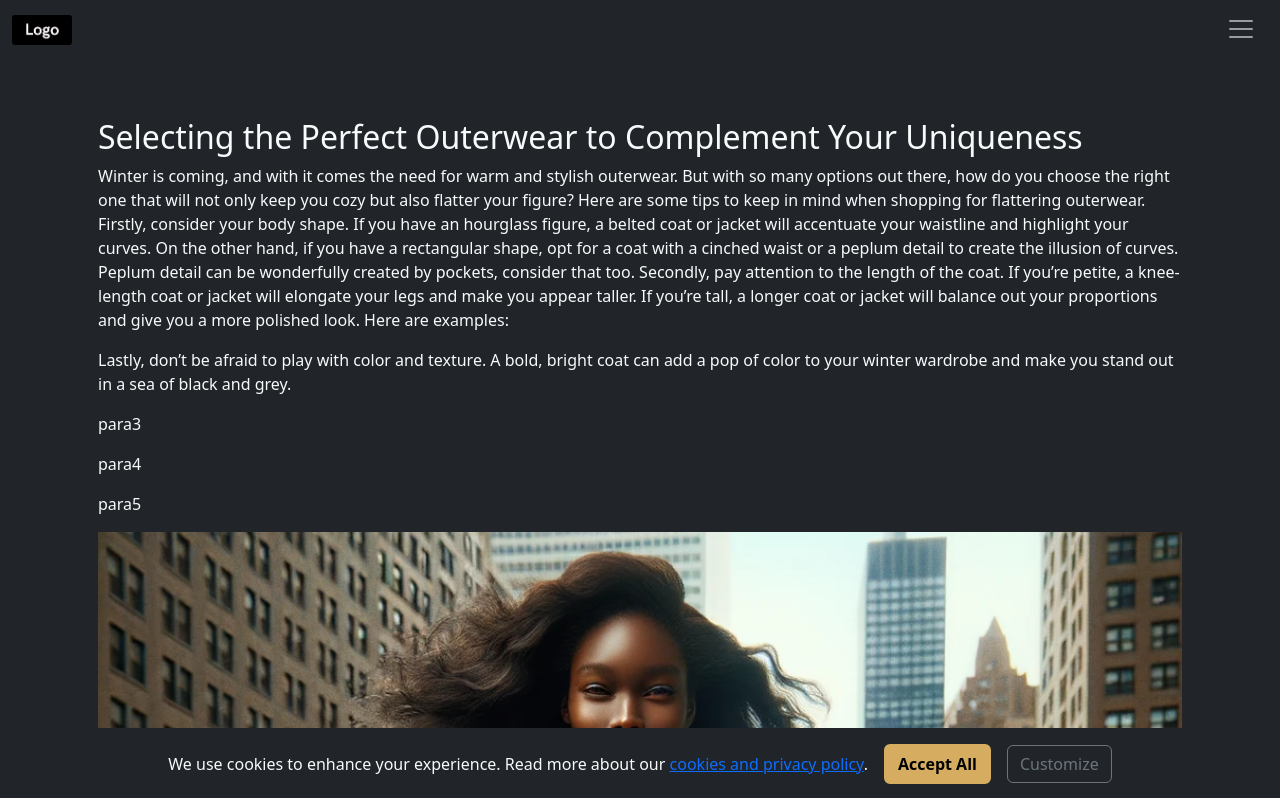
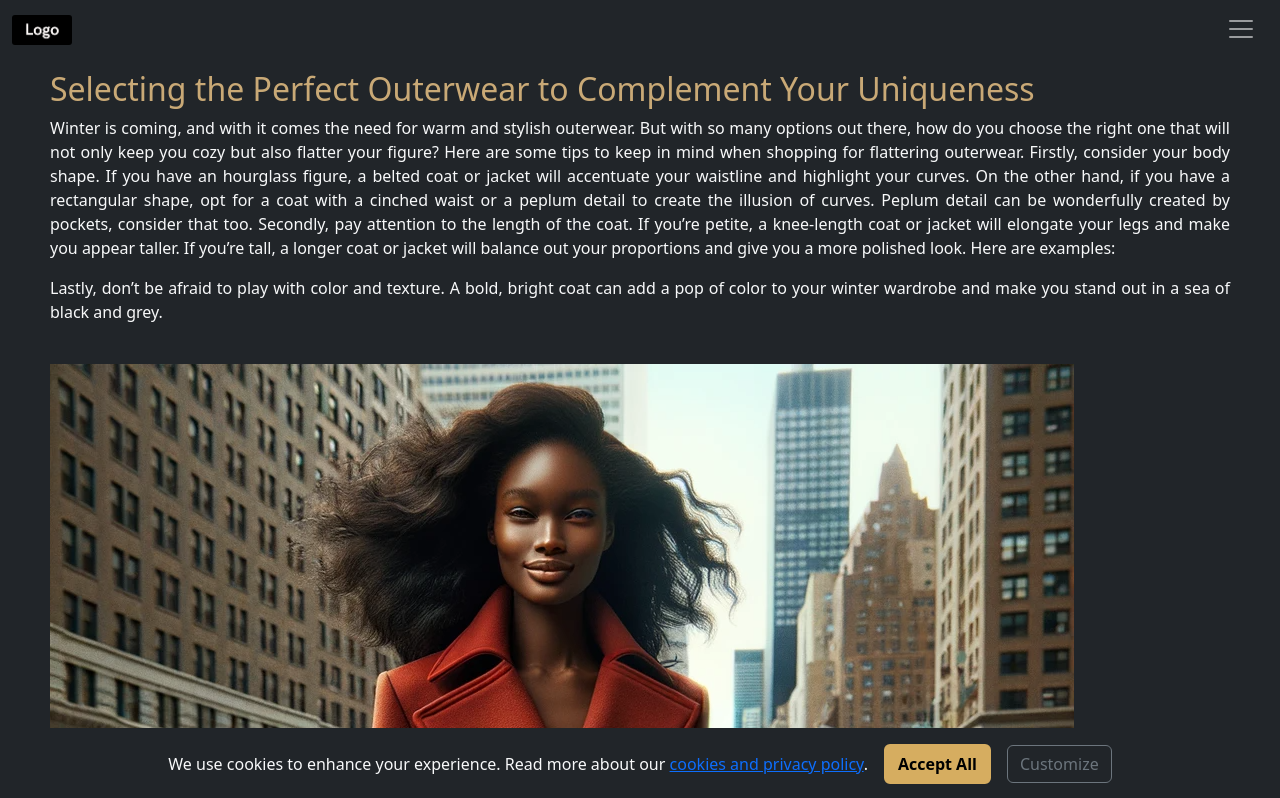
Before and after one commit to Matra888/Fashion_Web, a React (Vite) app in the folder fashion-web-react/: page /blog in a window 1280 px wide. Shown: the top 798 px of the page. Built offline with nearby package versions, Linux system fonts and the light colour scheme.

Commit message:
Unified style, simplified css rules.

```diff
--- a/fashion-web-react/src/pages/Blog/Blog.jsx
+++ b/fashion-web-react/src/pages/Blog/Blog.jsx
@@ -14,20 +14,15 @@ const Blog = () => {
   return (
     <main className="blog-page bg-dark text-light h-100">
 
-<div className="blog-post p-5 bg-dark text-light h-100 d-flex flex-column">
+      {/* Start of is BLOG POST sample */}
+      <div className="blog-post">
         <h2>Selecting the Perfect Outerwear to Complement Your Uniqueness</h2>
         <p>Winter is coming, and with it comes the need for warm and stylish outerwear. But with so many options out there, how do you choose the right one that will not only keep you cozy but also flatter your figure? Here are some tips to keep in mind when shopping for flattering outerwear.
-Firstly, consider your body shape. If you have an hourglass figure, a belted coat or jacket will accentuate your waistline and highlight your curves. On the other hand, if you have a rectangular shape, opt for a coat with a cinched waist or a peplum detail to create the illusion of curves. Peplum detail can be wonderfully created by pockets, consider that too.
-Secondly, pay attention to the length of the coat. If you’re petite, a knee-length coat or jacket will elongate your legs and make you appear taller. If you’re tall, a longer coat or jacket will balance out your proportions and give you a more polished look.
-Here are examples:</p>
+          Firstly, consider your body shape. If you have an hourglass figure, a belted coat or jacket will accentuate your waistline and highlight your curves. On the other hand, if you have a rectangular shape, opt for a coat with a cinched waist or a peplum detail to create the illusion of curves. Peplum detail can be wonderfully created by pockets, consider that too.
+          Secondly, pay attention to the length of the coat. If you’re petite, a knee-length coat or jacket will elongate your legs and make you appear taller. If you’re tall, a longer coat or jacket will balance out your proportions and give you a more polished look.
+          Here are examples:</p>
         <p>Lastly, don’t be afraid to play with color and texture. A bold, bright coat can add a pop of color to your winter wardrobe and make you stand out in a sea of black and grey.  </p>
-        <p>para3 </p>
-        <p>para4 </p>
-        <p>para5 </p>
-
-        {/* Add the first image after the last paragraph */}
         <img src={RedCoatWomanImage} alt="Red Coat Woman" />
-
         <p>To stand out from the crowd, one must first have the courage to step forward and be seen. This means taking action, whether it be starting a new venture, pursuing a passion, or simply dressing a bit more flashy than others. It also means being willing to put oneself out there, to be vulnerable and open to criticism. A coat with interesting textures, such as faux fur or shearling, can help you to add a uniqueness to your look. It also will add depth and dimension to your outfit.</p>
         <h3>Standing Out with Confidence: The Power of Action and Style</h3>
         <p>To distinguish yourself from the rest, one must first have the courage to be seen. This involves taking action, whether it's embarking on a new venture, pursuing a passion, or even daring to dress differently. It also means being open to vulnerability and criticism.</p>
@@ -36,10 +31,7 @@ Here are examples:</p>
           you must first be willing to be seen,
           and then be prepared to be different."</p>
         <p>Consider adding a coat with interesting textures like faux fur or shearling to your wardrobe to add a unique touch to your look. Not only will it make you stand out, but it will also add dimension and depth to your outfit.</p>
-
-        {/* Add the second image after the last paragraph */}
         <img src={SheepCoatWomanImage} alt="Sheep Coat Woman" />
-
         <p>In conclusion, when shopping for flattering outerwear, consider your body shape, coat length, and color and texture. With these tips in mind, you’re sure to find a coat or jacket that not only keeps you warm but also makes you look and feel fabulous.</p>
       </div>
 
@@ -110,11 +102,12 @@ Here are examples:</p>
           Dicta.
         </p>
       </div>
+
       {/* Start of is BLOG POST 2 */}
       <div className="blog-post">
-        <h2 className="blog-post__title">Blog Post Title 2</h2>
-        <img src={Image4} alt="" className="blog-post__image" />
-        <p className="blog-post__text">
+        <h2>Blog Post Title 2</h2>
+        <img src={Image4} alt="" />
+        <p>
           Lorem ipsum dolor sit amet consectetur adipisicing elit. Ullam,
           labore, inventore rerum quia vel assumenda alias voluptates dolorum
           voluptas sit possimus soluta quidem magnam reprehenderit unde
@@ -126,7 +119,7 @@ Here are examples:</p>
           facere quidem unde eum, impedit voluptatem voluptate consequatur!
           Dicta.
         </p>
-        <p className="blog-post__text">
+        <p>
           Lorem ipsum dolor sit amet consectetur adipisicing elit. Ullam,
           labore, inventore rerum quia vel assumenda alias voluptates dolorum
           voluptas sit possimus soluta quidem magnam reprehenderit unde
@@ -138,8 +131,8 @@ Here are examples:</p>
           facere quidem unde eum, impedit voluptatem voluptate consequatur!
           Dicta.
         </p>
-        <img src={Image5} alt="" className="blog-post__image" />
-        <p className="blog-post__text">
+        <img src={Image5} alt="" />
+        <p>
           Lorem ipsum dolor sit amet consectetur adipisicing elit. Ullam,
           labore, inventore rerum quia vel assumenda alias voluptates dolorum
           voluptas sit possimus soluta quidem magnam reprehenderit unde
@@ -151,8 +144,8 @@ Here are examples:</p>
           facere quidem unde eum, impedit voluptatem voluptate consequatur!
           Dicta.
         </p>
-        <img src={Image6} alt="" className="blog-post__image" />
-        <p className="blog-post__text">
+        <img src={Image6} alt="" />
+        <p>
           Lorem ipsum dolor sit amet consectetur adipisicing elit. Ullam,
           labore, inventore rerum quia vel assumenda alias voluptates dolorum
           voluptas sit possimus soluta quidem magnam reprehenderit unde
@@ -164,7 +157,7 @@ Here are examples:</p>
           facere quidem unde eum, impedit voluptatem voluptate consequatur!
           Dicta.
         </p>
-        <p className="blog-post__text">
+        <p>
           Lorem ipsum dolor sit amet consectetur adipisicing elit. Ullam,
           labore, inventore rerum quia vel assumenda alias voluptates dolorum
           voluptas sit possimus soluta quidem magnam reprehenderit unde
--- a/fashion-web-react/src/pages/Blog/Blog.scss
+++ b/fashion-web-react/src/pages/Blog/Blog.scss
@@ -11,14 +11,15 @@
   width: 100%;
 }
 
-.blog-post__title {
+.blog-post>h2,
+.blog-post>h3 {
   color: var(--beige);
 }
 
-.blog-post__image {
+.blog-post>img {
   margin: 2% 0;
 }
 
-.blog-post__text {
+.blog-post>p {
   text-align: justify;
 }
```
